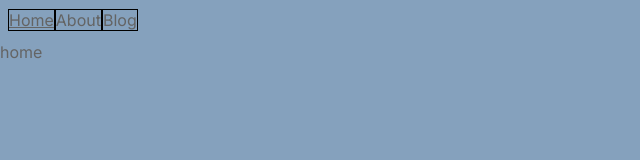
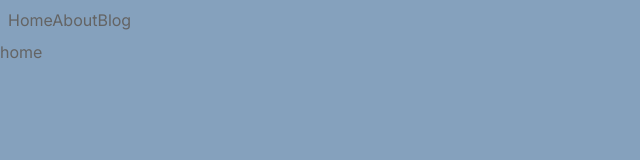
Before and after one commit to ethan-mcconkey/ethannet, a Next.js app: page / in a window 1280 px wide. Shown: the top 160 px of the page, without its empty margins (0-640 px from the left). Built offline with nearby package versions, Linux system fonts and the light colour scheme.

Commit message:
refactor(css): :recycle: Renamed nav style classes

```diff
--- a/src/app/globals.css
+++ b/src/app/globals.css
@@ -23,12 +23,11 @@ body {
 	.nav-bar {
 		@apply flex-row p-2 align-middle;
 	}
-	.nav-item {
+	.nav-link {
 		@apply border border-black;
 	}
-
-	.active-nav-item {
-		@apply nav-item underline;
+	.current-page-nav-link {
+		@apply nav-link underline;
 	}
 }
 
```
